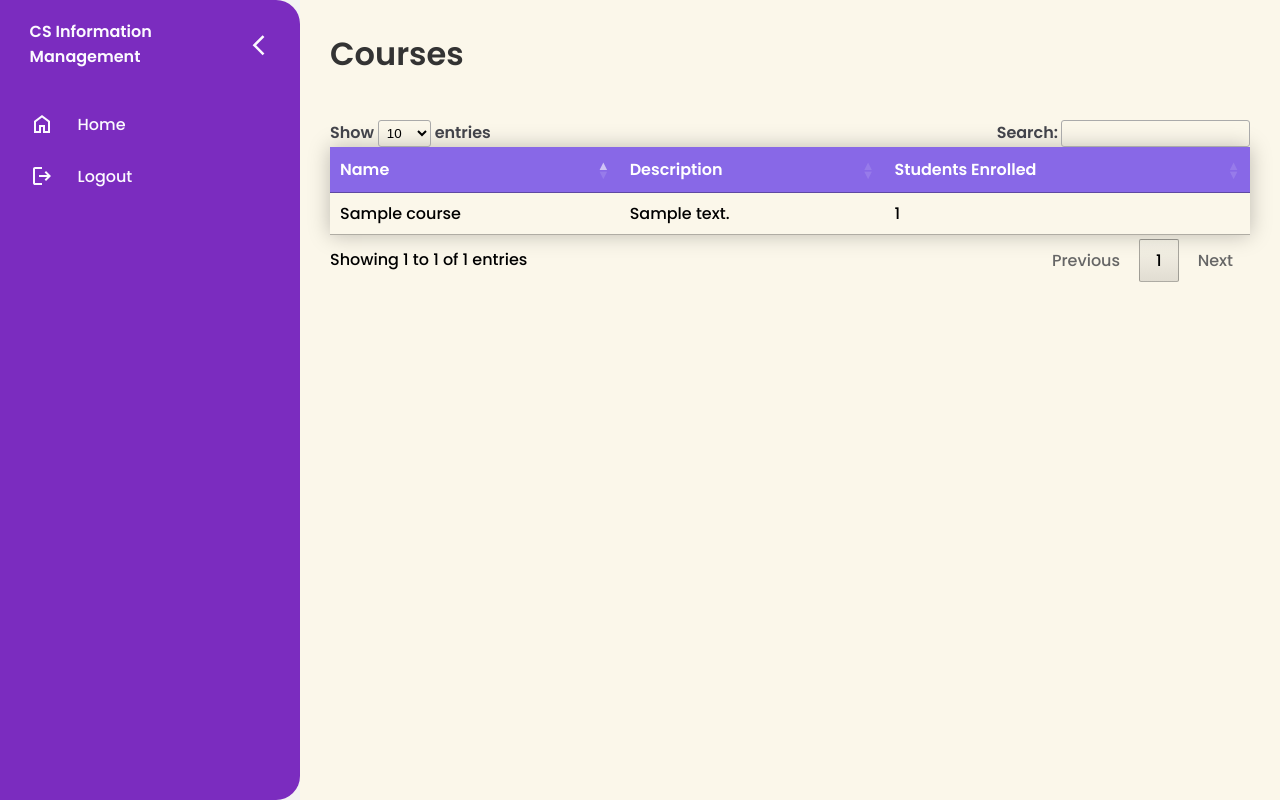
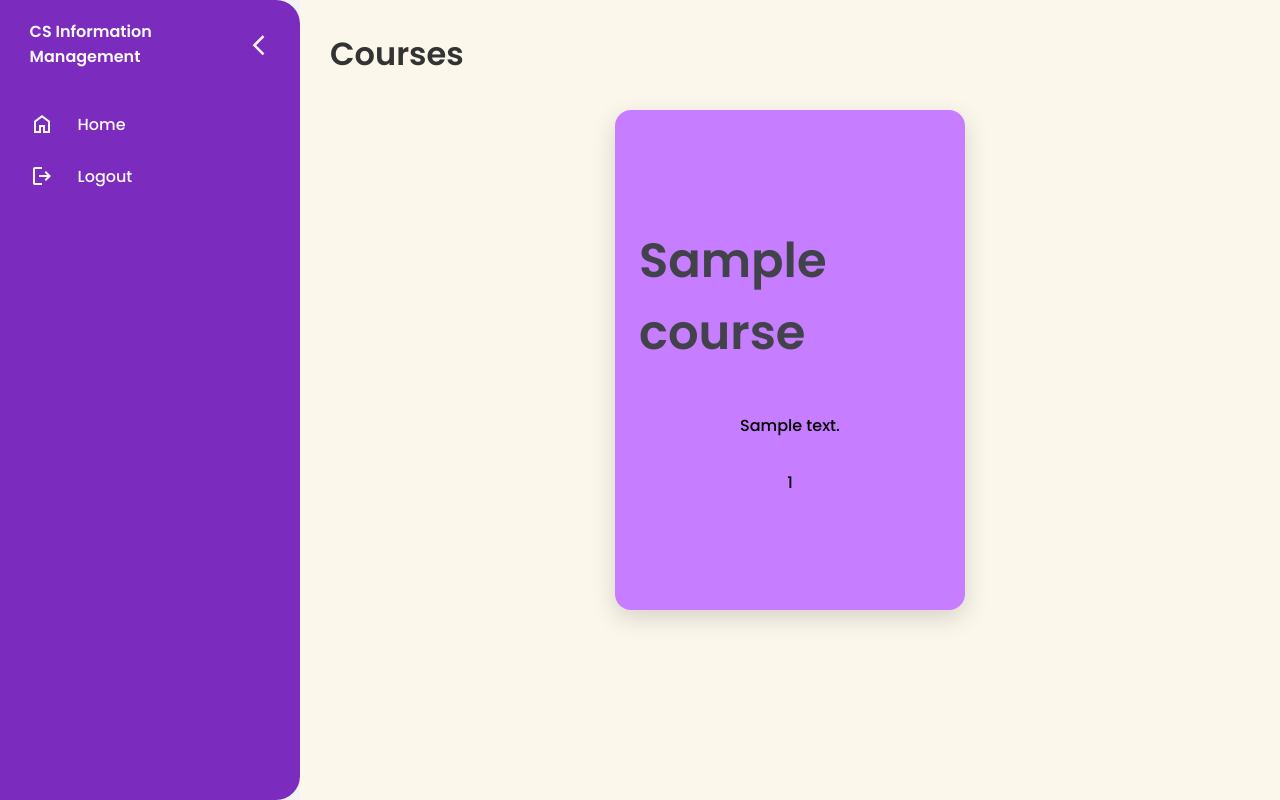
Before and after one commit to Gabrielkaos/CS_IMS, a Django app: page /course_list/ in a window 1280 px wide. Run offline with Django 4.2, Linux system fonts and the light colour scheme; tables that the repository leaves empty hold one stand-in row (values such as "Sample post"); some libraries are stand-ins or nearby versions.

Commit message:
Fix and added UI

```diff
--- a/IMS_app/static/IMS_app/css/modal.css
+++ b/IMS_app/static/IMS_app/css/modal.css
@@ -15,7 +15,7 @@
 
 /* Modal Box */
 .modal-content {
-    gap: 1em;
+    gap: 1.5em;
     display: grid;
     width: 50%;
     height: 98%;
@@ -29,7 +29,7 @@
     background-color: #fff;
     color: #333;
     box-shadow: 0 0 5px rgba(0, 0, 0, 0.2);
-    padding: 1em 2em;
+    padding: .5em 2em;
 }
 
 .subject-modal-content {
@@ -99,7 +99,6 @@
     gap: 1em;
 }
 
-
 .file-upload-content input{
     width: 100%;
     font-size: 16px;
@@ -156,8 +155,8 @@
     justify-content: flex-start;
     align-items: center;
     width: 100%;
-    height: 20px;
-    padding-bottom: 15px;
+    height: 10px;
+    padding-bottom: 5px;
 }
 
 .header h2 {
@@ -247,9 +246,10 @@
 .subject-modal-content textarea,
 .subject-modal-content input,
 .modal-content input  {
+    font-size: 1em;
     width: 100%;
-    height: 35px;
-    padding: 12px;
+    height: 30px;
+    padding: 5px 10px;
     background: #eee;
     border-radius: 6px;
     border: none;
@@ -260,7 +260,7 @@
 .subject-modal-content select,
 .modal-content select {
     width: 100%;
-    height: 35px;
+    height: 30px;
     padding: 5px;
     background: #eee;
     border-radius: 6px;
--- a/IMS_app/static/IMS_app/css/style.css
+++ b/IMS_app/static/IMS_app/css/style.css
@@ -581,12 +581,73 @@ textarea {
 }
 
 
+/* Cards */
+.cards-wrapper {
+    display: flex;
+    flex-direction: row;
+    justify-content: space-evenly;
+}
+
+.card-container {
+    height: 500px;
+    width: 350px;
+    box-shadow: 0 8px 24px hsla(0, 0%, 0%, .15);
+    background-color: var(--fourth-color);
+    margin-inline: auto;
+    padding: 0 1.5em;
+    border-radius: 1rem;
+
+    display: flex;
+    flex-direction: column;
+    align-items: center;
+    justify-content: center;
+    gap: 2em;
+}
+
+.card-data {
+    width: 280px;
+    background-color: var(--third-color);
+    border-radius: 1rem;
+    position: absolute;
+    bottom: -2rem;
+    left: 0;
+    right: 0;
+    opacity: 0;
+    transition: opacity 1s 1s;
+}
+
+.card-title {
+    font-size: 1.5em;
+    font: 500;
+    color: var(--line-color);
+    margin-bottom: .75rem;
+}
+
+.card-discription {
+    display: block;
+    font-size: 16px;
+    margin-bottom: .25rem;
+}
+
+.card-button {
+    text-decoration: none;
+    font-size: 1em;
+    font-weight: 500;
+    color: var(--line-color);
+}
+
+.card-button:hover {
+    text-decoration: underline;
+
+}
+
+
+
 @media (max-width: 1024px) {
     .sidebar-spacer {
         height: 40vh;
     }
 }
-
 
 /* Size of the web pages for tablets */
 @media (max-width: 850px) {
--- a/IMS_app/static/IMS_app/css/table.css
+++ b/IMS_app/static/IMS_app/css/table.css
@@ -20,6 +20,7 @@ body {
     box-shadow: 0 0 20px rgba(0, 0, 0, 0.25);
     word-break: break-word;
     color: var(--table-text-color);
+    border-radius: .5em;
 }
 
 .table tr {
@@ -32,6 +33,14 @@ body {
     text-align: left;
     font-weight: bold;
     font-size: 1.15em;
+}
+
+.table thead th:first-child {
+    border-top-left-radius: .5em;
+}
+
+.table thead th:last-child {
+    border-top-right-radius: .5em;
 }
 
 .table tr:nth-child(n+11) {
--- a/IMS_app/templates/IMS_app/base.html
+++ b/IMS_app/templates/IMS_app/base.html
@@ -82,6 +82,7 @@
     </main>
 
     <script src="{% static 'IMS_app/js/main.js' %}"></script>
+    <script src="{% static 'IMS_app/js/modal.js' %}"></script>
 
 </body>
 </html>
--- a/IMS_app/templates/IMS_app/course_list.html
+++ b/IMS_app/templates/IMS_app/course_list.html
@@ -2,8 +2,17 @@
 
 <h1 style="color: #333; margin-bottom: 1em">Courses</h1>
 
+<div class="cards-wrapper">
+    {% for course in coursies %}
+    <div class="card-container">
+      <span class="card-title"><h1>{{ course.name }}</h1></span>
+      <span class="card-discreption">{{ course.description }}</span>
+      <span>{{ course.students.count }}</span>
+    </div>
+    {% endfor %}
+</div>
 
-<table id="students" class="table">
+{% comment %} <table id="students" class="table">
   <thead>
     <tr>
       <th data-title="Name">Name</th>
@@ -20,7 +29,7 @@
     </tr>
     {% endfor %}
   </tbody>
-</table>
+</table> {% endcomment %}
 
 <script>
   $(document).ready(function () {
--- a/IMS_app/templates/IMS_app/faculty_form.html
+++ b/IMS_app/templates/IMS_app/faculty_form.html
@@ -4,7 +4,7 @@
     <form method="post" class="modal-content container">
         {% csrf_token %}
 
-        <div class="modal-content-container" style="grid-area: info1">
+        <div class="modal-content-container" style="grid-area: info1;">
             <div class="header">
                 <button class="back-button" onclick="window.location.href='{% url 'faculty_list' %}'">
                     <svg xmlns="http://www.w3.org/2000/svg" height="30px" viewBox="0 -960 960 960" width="30px" fill="#F3F3F3"><path d="m313-440 224 224-57 56-320-320 320-320 57 56-224 224h487v80H313Z"/></svg>
```
